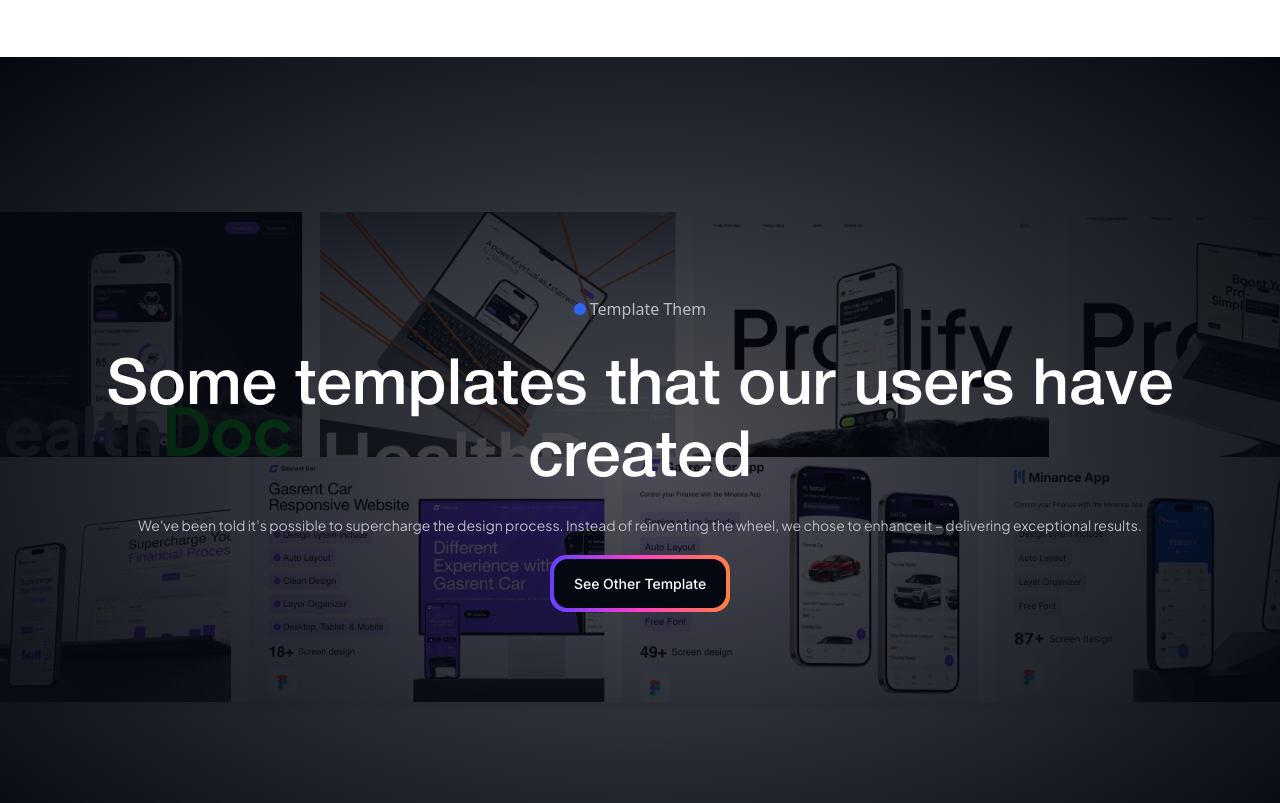
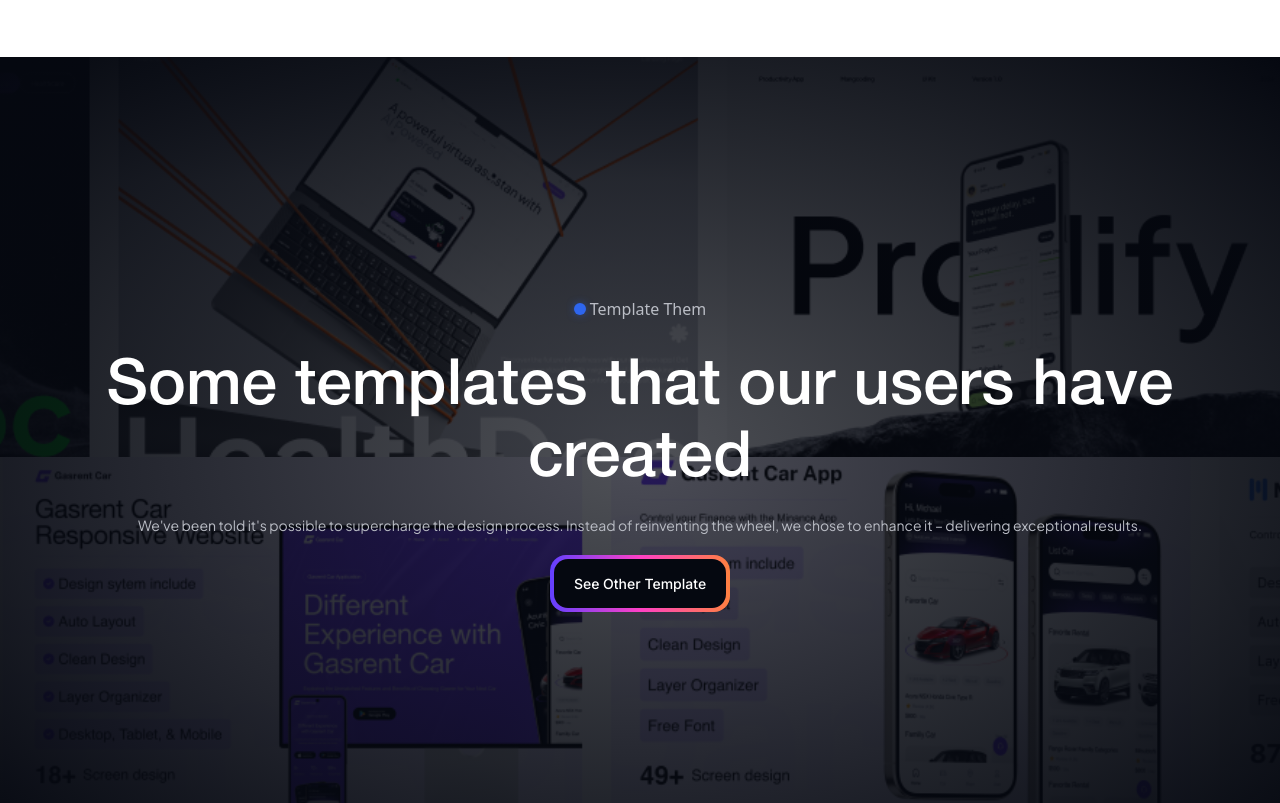
Before and after one commit to arsa24/slicing-ui-mangcoding, a website built with Vite: page index.html in a window 1280 px wide. Shown: the part 5788-6591 px from the top of the page. Built offline with nearby package versions, Linux system fonts and the light colour scheme; some packages are replaced by stand-ins of ours.

Commit message:
update template section

```diff
--- a/index.html
+++ b/index.html
@@ -978,15 +978,17 @@
             </div>
           </div>
           <div class="absolute inset-0 tamplate-bg z-30"></div>
-          <div class="relative z-20 object-cover shadow-lg">
+          <div
+            class="relative z-20 shadow-lg h-screen items-center flex flex-col justify-center"
+          >
             <img
               src="./src/assets/bg-top-template.png"
-              class="w-full"
+              class="w-full h-full object-cover"
               alt=""
             /><img
               src="./src/assets/bg-bottom-template.png"
               alt=""
-              class="w-full"
+              class="w-full h-full object-cover"
             />
           </div>
         </div>
@@ -1036,6 +1038,7 @@
         <div class="grid gap-3 md::gap-4 lg:gap-6">
           <a href="#" class="text-white font-semibold text-lg">About Us</a>
           <ul class="text-[#C7CAD1] grid gap-4">
+            `
             <li><a href="#" class="hover:text-white">Company Overview</a></li>
             <li><a href="#" class="hover:text-white">Our Mission</a></li>
           </ul>
```
